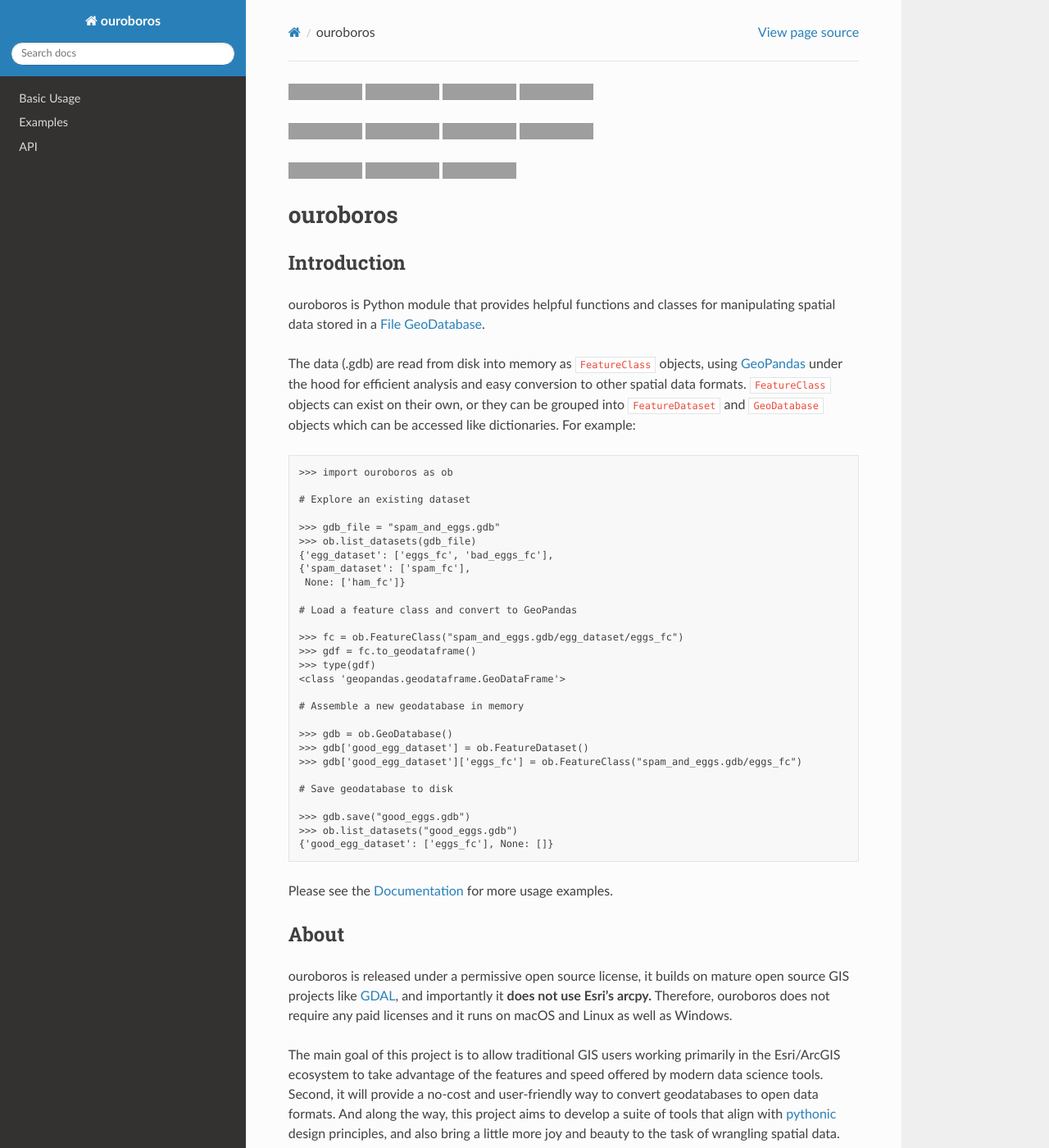
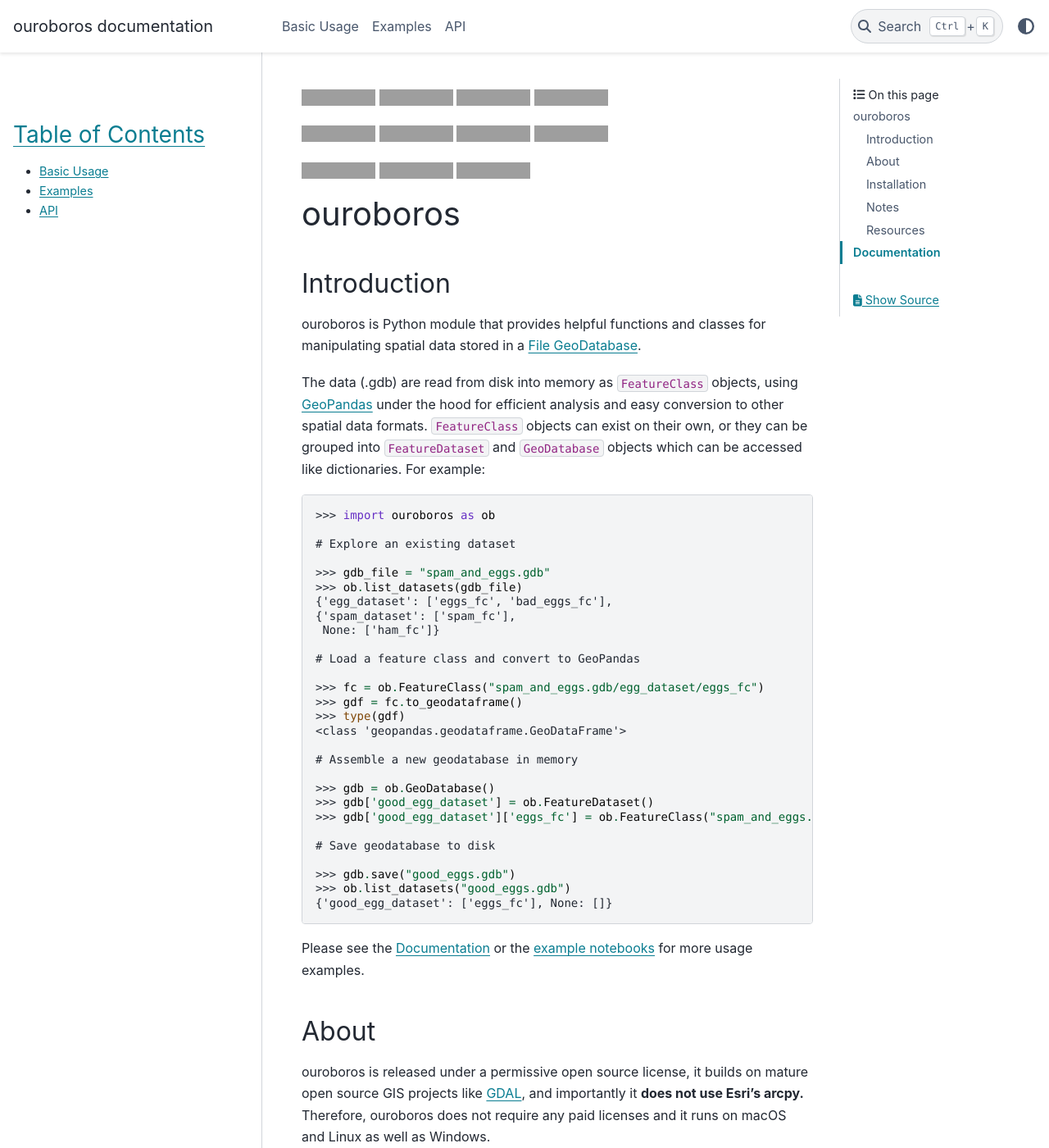
Before and after one commit to corbel-spatial/ouroboros, a Sphinx documentation site: the page built from docs/index.rst, in a window 1280 px wide and 1400 px high, cut to the strip 0-1400 px from the top of the window. Shown: the whole strip at 82% size. Built offline with Sphinx 7.4.7 and the PyData theme 0.15.4, drawn with Linux system fonts in a browser that asks for light colours; some of the changed text lies outside the part shown; grey boxes are pictures that could not be loaded.

Commit message:
change sphinx theme to pydata-sphinx-theme

````diff
--- a/README.md
+++ b/README.md
@@ -23,36 +23,38 @@ under the hood for efficient analysis and easy conversion to other spatial data
 `FeatureClass` objects can exist on their own, or they can be grouped into `FeatureDataset` and `GeoDatabase` objects
 which can be accessed like dictionaries. For example:
 
-    >>> import ouroboros as ob
+```python
+>>> import ouroboros as ob
 
-    # Explore an existing dataset
+# Explore an existing dataset
 
-    >>> gdb_file = "spam_and_eggs.gdb"
-    >>> ob.list_datasets(gdb_file)
-    {'egg_dataset': ['eggs_fc', 'bad_eggs_fc'],
-    {'spam_dataset': ['spam_fc'],
-     None: ['ham_fc']}
+>>> gdb_file = "spam_and_eggs.gdb"
+>>> ob.list_datasets(gdb_file)
+{'egg_dataset': ['eggs_fc', 'bad_eggs_fc'],
+{'spam_dataset': ['spam_fc'],
+ None: ['ham_fc']}
 
-    # Load a feature class and convert to GeoPandas
+# Load a feature class and convert to GeoPandas
 
-    >>> fc = ob.FeatureClass("spam_and_eggs.gdb/egg_dataset/eggs_fc")
-    >>> gdf = fc.to_geodataframe()
-    >>> type(gdf)
-    <class 'geopandas.geodataframe.GeoDataFrame'>
+>>> fc = ob.FeatureClass("spam_and_eggs.gdb/egg_dataset/eggs_fc")
+>>> gdf = fc.to_geodataframe()
+>>> type(gdf)
+<class 'geopandas.geodataframe.GeoDataFrame'>
 
-    # Assemble a new geodatabase in memory
+# Assemble a new geodatabase in memory
 
-    >>> gdb = ob.GeoDatabase()
-    >>> gdb['good_egg_dataset'] = ob.FeatureDataset()
-    >>> gdb['good_egg_dataset']['eggs_fc'] = ob.FeatureClass("spam_and_eggs.gdb/eggs_fc")
+>>> gdb = ob.GeoDatabase()
+>>> gdb['good_egg_dataset'] = ob.FeatureDataset()
+>>> gdb['good_egg_dataset']['eggs_fc'] = ob.FeatureClass("spam_and_eggs.gdb/eggs_fc")
 
-    # Save geodatabase to disk
+# Save geodatabase to disk
 
-    >>> gdb.save("good_eggs.gdb")
-    >>> ob.list_datasets("good_eggs.gdb")
-    {'good_egg_dataset': ['eggs_fc'], None: []}
+>>> gdb.save("good_eggs.gdb")
+>>> ob.list_datasets("good_eggs.gdb")
+{'good_egg_dataset': ['eggs_fc'], None: []}
+```
 
-Please see the [Documentation](https://ouroboros-gis.readthedocs.io/en/latest/) for more usage examples.
+Please see the [Documentation](https://ouroboros-gis.readthedocs.io/en/latest/) or the [example notebooks](https://github.com/corbel-spatial/ouroboros/tree/main/docs/notebooks) for more usage examples.
 
 ## About
 
--- a/docs/conf.py
+++ b/docs/conf.py
@@ -68,8 +68,9 @@ exclude_patterns = ["_build", "Thumbs.db", ".DS_Store"]
 
 # The theme to use for HTML and HTML Help pages.  See the documentation for
 # a list of builtin themes.
-#
-html_theme = "sphinx_rtd_theme"
+
+html_theme = "pydata_sphinx_theme"
+# html_theme = "sphinx_rtd_theme"
 
 # Add any paths that contain custom static files (such as style sheets) here,
 # relative to this directory. They are copied after the builtin static files,
--- a/docs/requirements.txt
+++ b/docs/requirements.txt
@@ -4,3 +4,4 @@ nbsphinx
 notebook
 sphinx
 sphinx-rtd-theme
+pydata-sphinx-theme
--- a/pyproject.toml
+++ b/pyproject.toml
@@ -42,7 +42,8 @@ issues = "https://github.com/corbel-spatial/ouroboros/issues"
 changelog = "https://github.com/corbel-spatial/ouroboros/blob/main/CHANGELOG.md"
 
 [dependency-groups]
-docs = ["jupyter", "myst-parser", "nbsphinx", "notebook", "sphinx", "sphinx-rtd-theme"]
+docs = ["jupyter", "myst-parser", "nbsphinx", "notebook",
+        "pydata-sphinx-theme", "sphinx", "sphinx-rtd-theme"]
 lint = ["black"]
 test = ["pytest", "coverage", "pytest-xdist"]
 dev = [
````
